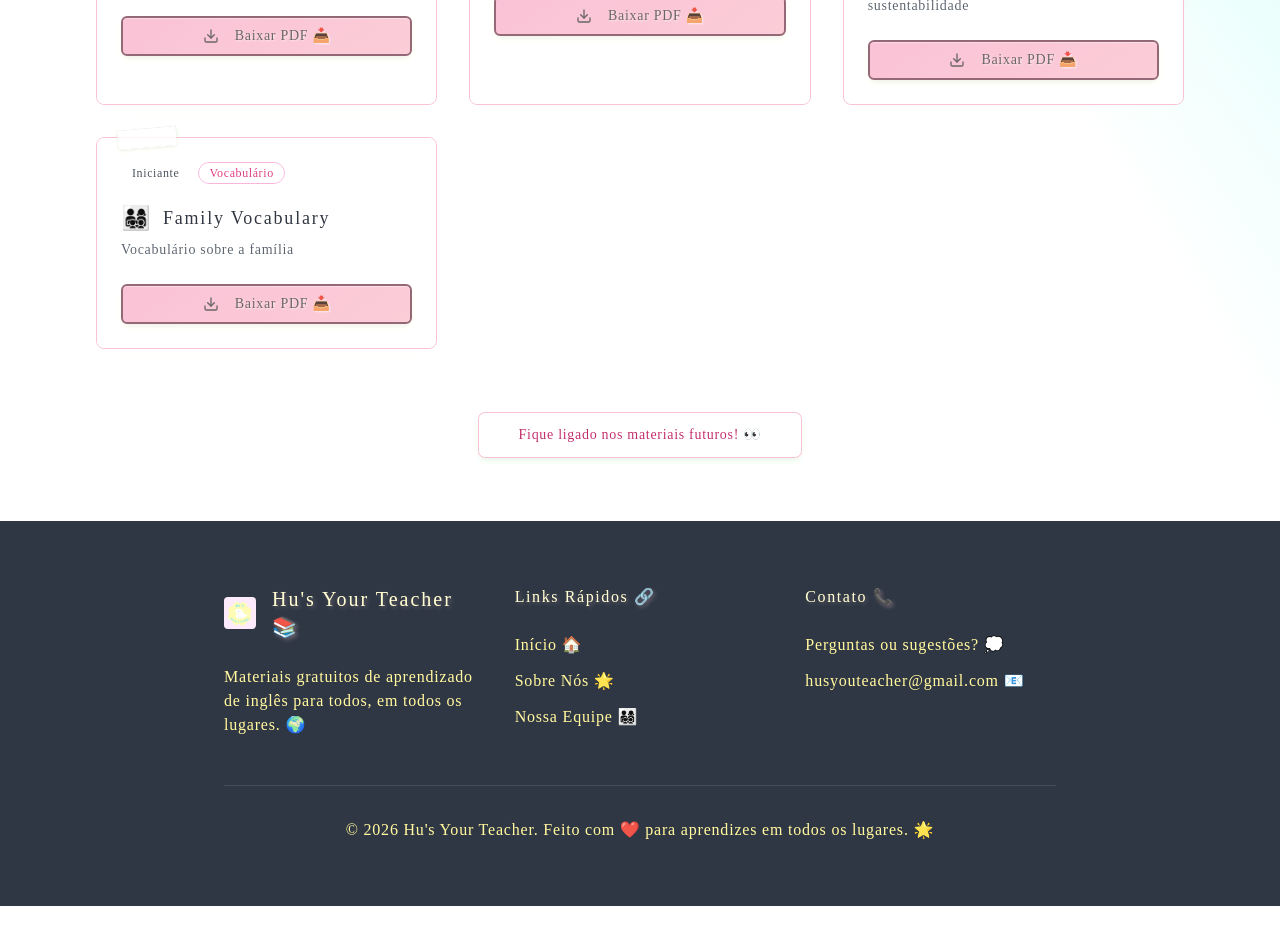
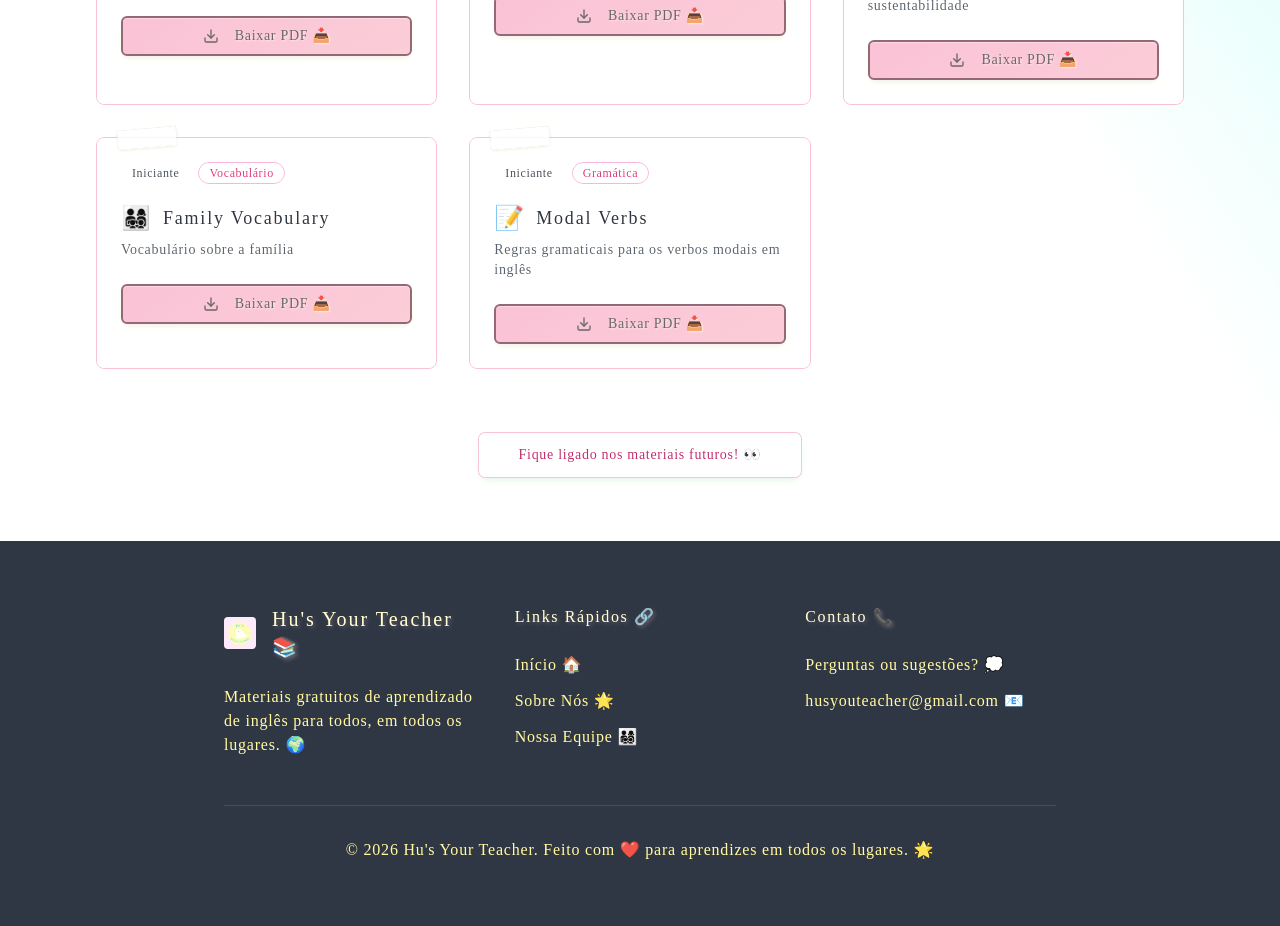
Before and after one commit to guilherme-hu/hus-your-teacher, a Next.js app: page /materiais in a window 1280 px wide. Shown: the part 5640-6566 px from the top of the page. Built offline with nearby package versions, Linux system fonts and the light colour scheme.

Commit message:
Adding Modal Verbs material

```diff
--- a/app/materiais/page.tsx
+++ b/app/materiais/page.tsx
@@ -496,6 +496,14 @@ export default function MateriaisPage() {
       category: "Vocabulário",
       filePath: "/downloads/Family Vocabulary.pdf"
     },
+    {
+      title: "Modal Verbs",
+      description: "Regras gramaticais para os verbos modais em inglês",
+      level: "Iniciante",
+      icon: "📝",
+      category: "Gramática",
+      filePath: "/downloads/Modal Verbs.pdf"
+    },
 
 
   ];
```
Also changed, not shown: 1 other file (tests, documents, lock files or other folders).
